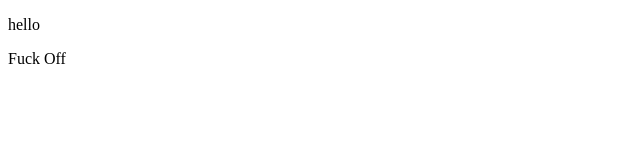
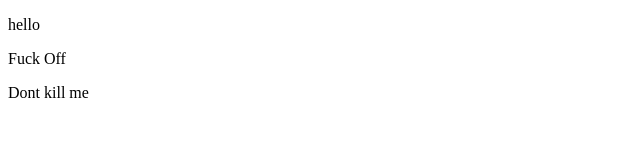
Before and after one commit to san-serr/misc, a plain HTML site: page misc/index.html in a window 1280 px wide. Shown: the full height of the page, 0-640 px from the left. Drawn offline with Linux system fonts and the light colour scheme.

Commit message:
Dont kill me line added

```diff
--- a/misc/index.html
+++ b/misc/index.html
@@ -8,5 +8,7 @@
 <body>
     <p>hello</p>
     <p>Fuck Off</p>
+
+    <p>Dont kill me</p>
 </body>
 </html>
```
